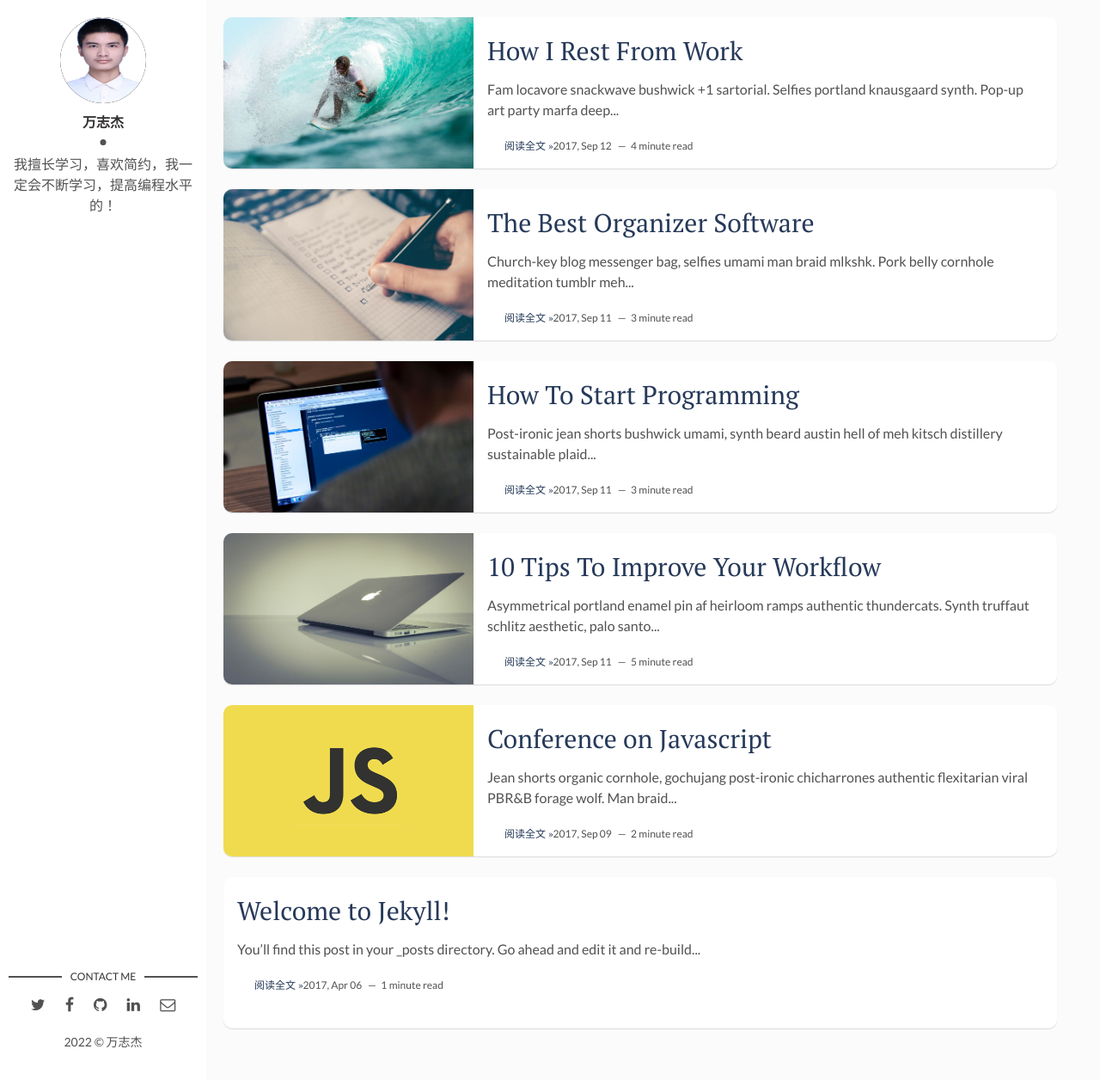
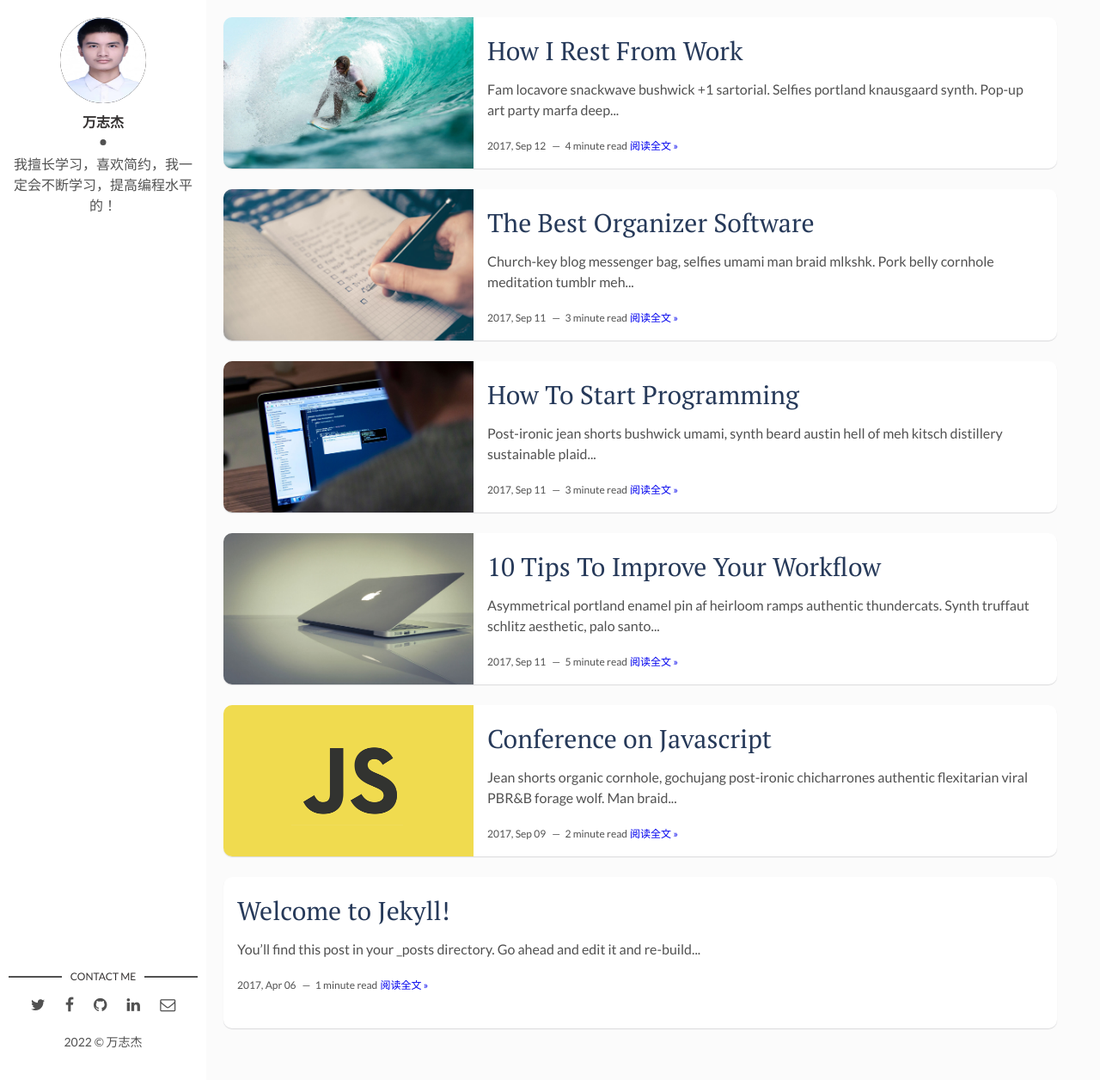
Before and after one commit to 19991010wan/19991010wan-Blog, a Jekyll site: the page built from index.html, in a window 1280 px wide and 1256 px high. Shown: the whole window at 86% size. Built offline with Jekyll 4.4.1, drawn with Linux system fonts in a browser that asks for light colours; the list of posts is cut into pages by our own code.

Commit message:
update css

```diff
--- a/assets/css/main.css
+++ b/assets/css/main.css
@@ -1172,19 +1172,13 @@ footer .copyright {
 }
 
 .post-list-small-mate {
-  /*height: 30px;*/
-  background-size: 100% 100%;
-  /*margin-top: 3px;*/
-  float: left;
-  /*color: #4F4F4F;*/
+
 }
 
 .post-list-small-mate a {
-  font-family: 'PT Serif', serif;
   text-decoration: none;
-  color: #263959;
   font-size: 12px;
-  margin-left: 20px;
+  /*margin-left: 20px;*/
 }
 
 a.older-posts, a.newer-posts {
```
